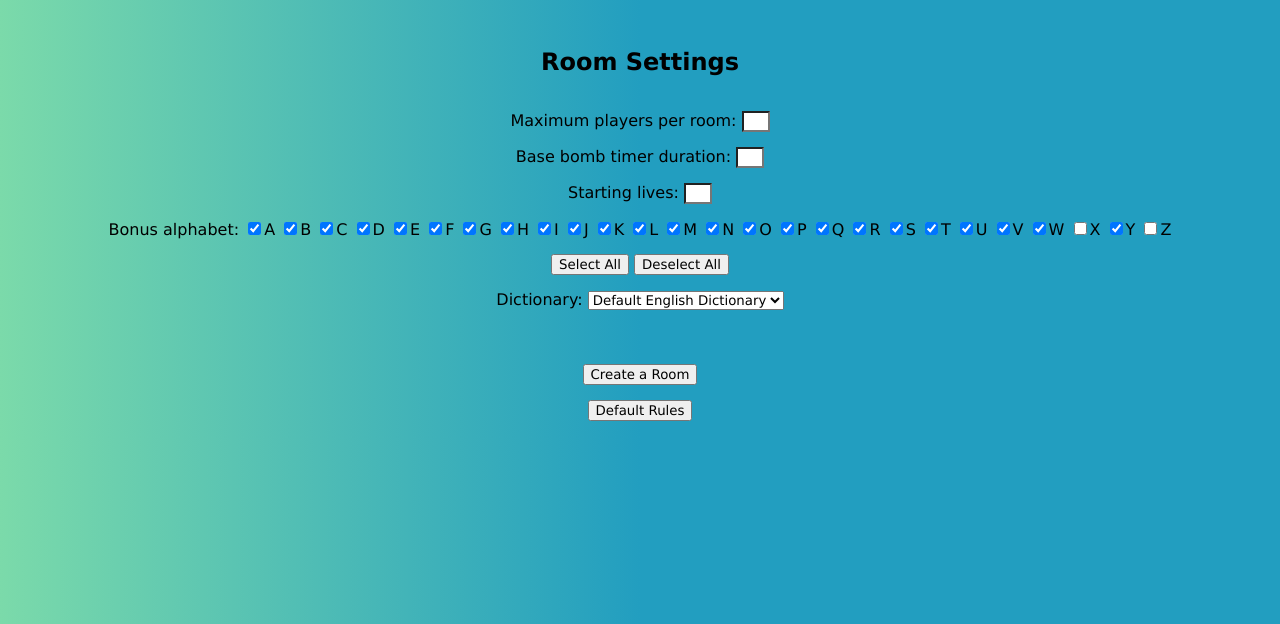
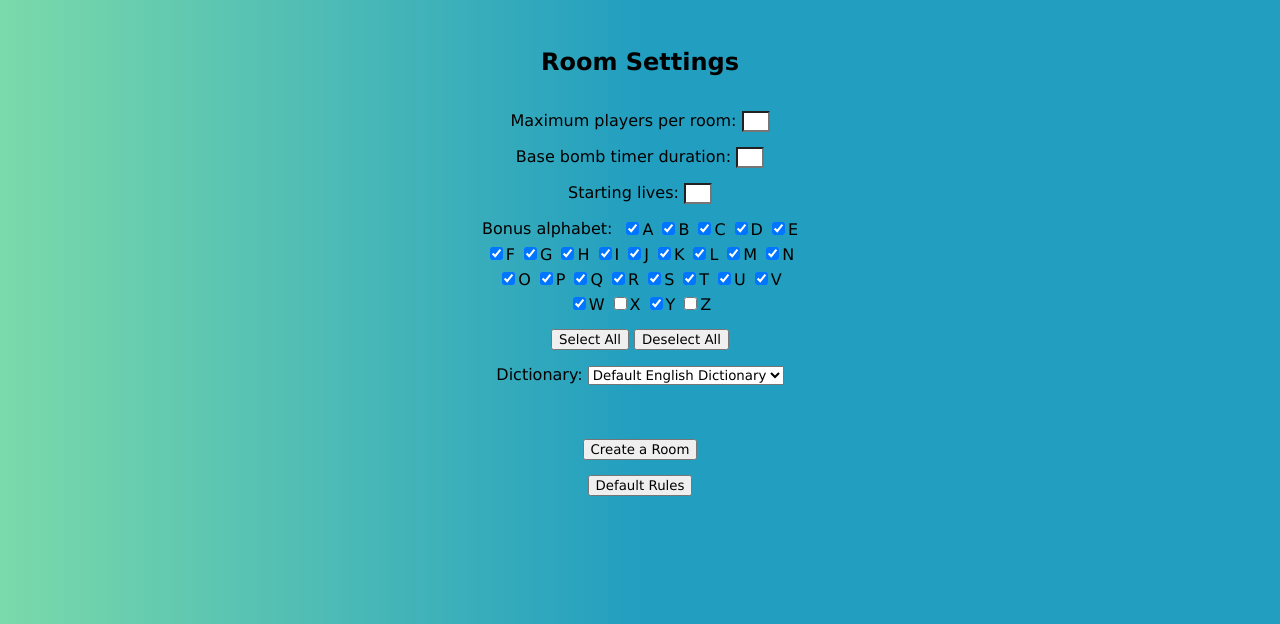
Before and after one commit to Epic-Mushroom/CustomWordsBombParty, a website with bundled scripts: page public/index.html in a window 1280 px wide. Shown: the part 176-800 px from the top of the page. Built offline with nearby package versions, Linux system fonts and the light colour scheme; a script that the page names is missing; files whose address does not match are found by name.

Commit message:
tweak formatting of room settings

```diff
--- a/public/index.html
+++ b/public/index.html
@@ -27,7 +27,7 @@
                     <span><label for="starting-lives-field">Starting lives: </label>
                     <input type="text" id="starting-lives-field" class="number-input"></span>
                     <span id="bonus-alphabet-checkboxes-container">
-                        <span>Bonus alphabet:</span>
+                        <span class="center-aligned-item">Bonus alphabet:</span><br>
                         <span><input type="checkbox" id="a-checkbox" checked class="checkbox-input"><label for="a-checkbox">A</label></span>
                         <span><input type="checkbox" id="b-checkbox" checked class="checkbox-input"><label for="b-checkbox">B</label></span>
                         <span><input type="checkbox" id="c-checkbox" checked class="checkbox-input"><label for="c-checkbox">C</label></span>
@@ -82,7 +82,7 @@
             </main>
         </div>
 
-        <div id="active-rooms">
+        <div id="active-rooms" class="center-aligned-item">
             <main>
                 <div id="active-rooms-count"></div>
                 <ol id="active-rooms-list"></ol>
--- a/public/styles/main.css
+++ b/public/styles/main.css
@@ -115,7 +115,6 @@ h1 {
 
 .center-aligned-item {
     display: block;
-    align-content: center;
     text-align: center;
 }
 
@@ -129,7 +128,9 @@ h1 {
 #room-settings {
     display: flex;
     flex-direction: column;
+    margin: 0 auto;
     align-items: center;
+    width: 320px;
     gap: 15px;
 }
 
@@ -138,15 +139,36 @@ h1 {
     gap: 15px;
 }
 
+#bonus-alphabet-checkboxes-container {
+    display: flex;
+    flex-direction: row;
+    justify-content: center;
+    flex-wrap: wrap;
+    gap: 5px;
+}
+
+#join-room-button {
+    flex-shrink: 0;
+}
+
+#active-rooms {
+    padding-top: 40px;
+}
+
 .number-input {
     width: 28px;
 }
 
 .room-code-info {
+    flex-shrink: 0;
+
     margin-top: 12px;
     margin-bottom: 12px;
     display: flex;
     flex-direction: row;
+    justify-content: center;
+    align-items: center;
+    width: 200%;
     gap: 20px;
 }
 
```
